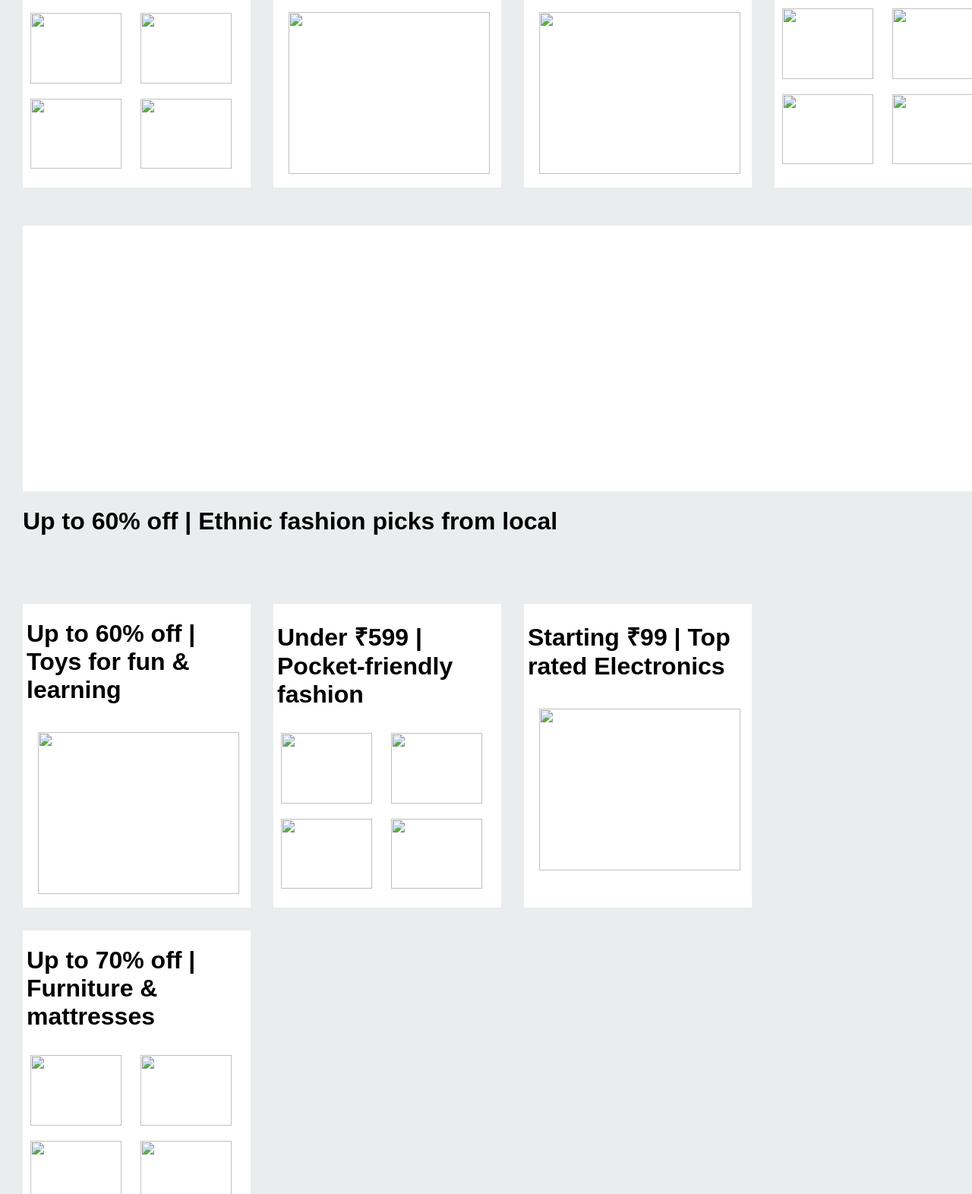
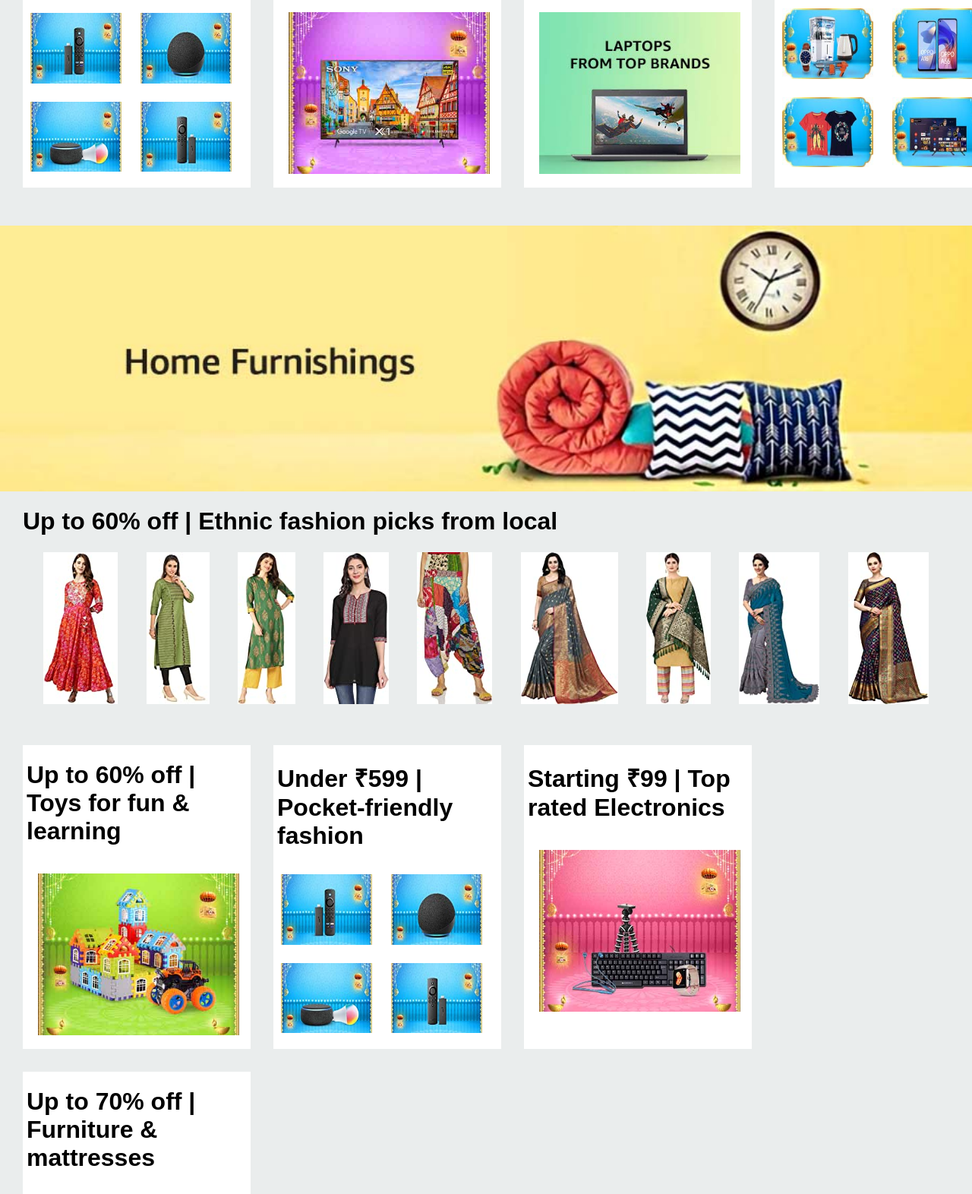
Before and after one commit to MohammedArif-web/Amazon-clone-1, a plain HTML site: page index.html in a window 1280 px wide. Shown: the part 359-1931 px from the top of the page at 76% size. Drawn offline with Linux system fonts and the light colour scheme; files whose address does not match are found by name.

Commit message:
Update index.html

```diff
--- a/index.html
+++ b/index.html
@@ -14,7 +14,7 @@
    <Nav class="navbar">
      <img class="navlogo" src="navlogo.png" alt="">
 
-       <div><img class="location" src="location.png" alt=""></div>
+       <div><img class="location" src="img/location.png" alt=""></div>
      <div><a href="#Address" class="location">Select your address</a></div>
     <div class="drope">
       <form action="">
@@ -30,10 +30,10 @@
      <div ><button class="navbttn"type="submit"><i class="fa fa-search"></i></button></div>
      <div class="signin"><a class="link" href="#Sign In"><span class="account">Hello,Sign In </span><br>Account & List</span></a></div>
      <div class="order"><a class="link" href="#Sign In"><span class="account">returns</span><br>& Orders</span></a></div>
-    <div><img class="cart" src="cart.png" alt=""></div>
+    <div><img class="cart" src="img/cart.png" alt=""></div>
    </Nav>
    <div class="starter">
-    <div><a  href="page2"><img class="sandwich" src="sandwich.png" alt=""><span class="All">All</span></a></div>
+    <div><a  href="page2"><img class="sandwich" src="img/sandwich.png" alt=""><span class="All">All</span></a></div>
 
      <div><a class="link" href="#page2"> Best Sellers</a></div>
      <div><a class="link" href="Page2"> Books</a></div>
@@ -47,7 +47,7 @@
      <div><a class="link" href="Page2"><img src="festival.png" alt=""></a> </div>
 
    </div>
-   <img class="main-img" src="face.jpg">
+   <img class="main-img" src="img/face.jpg">
 
    <div class="grid1">
 
@@ -55,25 +55,25 @@
     <div class="row1">
       <div class="column1">
         <h1 style="padding-left: 5px;">  Up to 40% | Mobiles & accessories</h1>
-        <img src="phone.jpg" style="padding-left: 20px; padding-top: 15px; height:212.8px ;width: 265.3px;" alt="">
+        <img src="img/phone.jpg" style="padding-left: 20px; padding-top: 15px; height:212.8px ;width: 265.3px;" alt="">
       </div>
       <div class="column1">
         <h1 style="padding-left: 5px;">  Great offers on first Purchase </h1>
-        <img src="welcome.jpg" style="padding-left: 20px; padding-top: 15px; height: 212.8px;width: 265.3px;" alt="">
+        <img src="img/welcome.jpg" style="padding-left: 20px; padding-top: 15px; height: 212.8px;width: 265.3px;" alt="">
       </div>
 
       <div  class="column1">
         <div >
           <h1 style="padding-left: 5px;"> Under ₹599 | Pocket-friendly fashion </h1>
-        <img style="width: 120.4px;height: 92.8px; margin: 10px;" src="f1.jpg" alt="">
-        <img style="width: 120.4px;height: 92.8px; margin: 10px;" src="f2.jpg" alt=""><br>
-        <img style="width: 120.4px;height: 92.8px; margin: 10px;" src="f3.jpg" alt="">
-      <img style="width: 120.4px;height: 92.8px;margin: 10px;" src="f4.jpg" alt="">
+        <img style="width: 120.4px;height: 92.8px; margin: 10px;" src="img/f1.jpg" alt="">
+        <img style="width: 120.4px;height: 92.8px; margin: 10px;" src="img/f2.jpg" alt=""><br>
+        <img style="width: 120.4px;height: 92.8px; margin: 10px;" src="img/f3.jpg" alt="">
+      <img style="width: 120.4px;height: 92.8px;margin: 10px;" src="img/f4.jpg" alt="">
       </div>
     </div>
     <div class="column1">
       <h1 style="padding-left: 5px;"> Up to 70% off | One stop deals store for kids </h1>
-      <img src="DesktopGateway_CategoryCard_379X304-2._SY304_CB639218174_.jpg" style="padding-left: 20px; padding-top: 15px; height: 212.8px;width: 265.3px;" alt="">
+      <img src="img/DesktopGateway_CategoryCard_379X304-2._SY304_CB639218174_.jpg" style="padding-left: 20px; padding-top: 15px; height: 212.8px;width: 265.3px;" alt="">
     </div>
 
     </div>
@@ -82,28 +82,28 @@
       <div class="column">
         <div >
           <h1 style="padding-left: 5px;"> Under ₹599 | Pocket-friendly fashion </h1>
-        <img style="width: 120.4px;height: 92.8px; margin: 10px;" src="1x_All-devices-tile-2-min._SY116_CB639196555_.jpg" alt="">
-        <img style="width: 120.4px;height: 92.8px; margin: 10px;" src="1x_All-devices-tile-4-min._SY116_CB639196555_.jpg" alt=""><br>
-        <img style="width: 120.4px;height: 92.8px; margin: 10px;" src="1x_Top-products-Tile-1-min._SY116_CB639196555_.jpg" alt="">
-      <img style="width: 120.4px;height: 92.8px;margin: 10px;" src="1x_Top-products-Tile-3-min._SY116_CB639196555_.jpg" alt="">
+        <img style="width: 120.4px;height: 92.8px; margin: 10px;" src="img/1x_All-devices-tile-2-min._SY116_CB639196555_.jpg" alt="">
+        <img style="width: 120.4px;height: 92.8px; margin: 10px;" src="img/1x_All-devices-tile-4-min._SY116_CB639196555_.jpg" alt=""><br>
+        <img style="width: 120.4px;height: 92.8px; margin: 10px;" src="img/1x_Top-products-Tile-1-min._SY116_CB639196555_.jpg" alt="">
+      <img style="width: 120.4px;height: 92.8px;margin: 10px;" src="img/1x_Top-products-Tile-3-min._SY116_CB639196555_.jpg" alt="">
       </div>
       </div>
       <div class="column">
         <h1 style="padding-left: 5px;">Up to 45% off | Extra savings on Premium TVs </h1>
-      <img src="sony_CategoryCard_379X304._SY304_CB639513626_.jpg" style="padding-left: 20px; padding-top: 15px; height: 212.8px;width: 265.3px;" alt="">
+      <img src="img/sony_CategoryCard_379X304._SY304_CB639513626_.jpg" style="padding-left: 20px; padding-top: 15px; height: 212.8px;width: 265.3px;" alt="">
       </div>
       <div class="column">
         <h1 style="padding-left: 5px;"> Great offers on Laptops & accessories </h1>
-        <img src="Laptops-Sept2019._CB436595915_.jpg" style="padding-left: 20px; padding-top: 15px; height: 212.8px;width: 265.3px;" alt="">
+        <img src="img/Laptops-Sept2019._CB436595915_.jpg" style="padding-left: 20px; padding-top: 15px; height: 212.8px;width: 265.3px;" alt="">
 
       </div>
       <div class="column">
         <div >
           <h1 style="padding-left: 5px;">Brand Days | Top brands, Great offers </h1>
-        <img style="width: 120.4px;height: 92.8px; margin: 10px;" src="a._SY116_CB63427785_.jpg" alt="">
-        <img style="width: 120.4px;height: 92.8px; margin: 10px;" src="a._SY116_CB639427785_.jpg" alt=""><br>
-        <img style="width: 120.4px;height: 92.8px; margin: 10px;" src="a._SY116_CB63942775_.jpg" alt="">
-      <img style="width: 120.4px;height: 92.8px;margin: 10px;" src="a._SY116_CB63942778_.jpg" alt="">
+        <img style="width: 120.4px;height: 92.8px; margin: 10px;" src="img/a._SY116_CB63427785_.jpg" alt="">
+        <img style="width: 120.4px;height: 92.8px; margin: 10px;" src="img/a._SY116_CB639427785_.jpg" alt=""><br>
+        <img style="width: 120.4px;height: 92.8px; margin: 10px;" src="img/a._SY116_CB63942775_.jpg" alt="">
+      <img style="width: 120.4px;height: 92.8px;margin: 10px;" src="img/a._SY116_CB63942778_.jpg" alt="">
       </div>
       </div>
 
@@ -111,20 +111,20 @@
   </div>
   <div class="slidemain">
    <div class="banner">
-    <img src="desktop_banner.jpg" alt="">
+    <img src="img/desktop_banner.jpg" alt="">
     </div>
     <h1 style="padding-left: 30px;">Up to 60% off | Ethnic fashion picks from local </h1>
     <div class="slide">
 
-      <div><img src="41v9vrW48OL._AC_SY200_.jpg" alt=""></div>
-      <div><img src="41vhiPG7FfL._AC_SY200_.jpg" alt=""></div>
-      <div><img src="71SnqNAKFpL._AC_SY200_.jpg" alt=""></div>
-      <div><img src="41MoT3mZjZL._AC_SY200_.jpg" alt=""></div>
-      <div><img src="41xYRw1CHlL._AC_SY200_.jpg" alt=""></div>
-      <div><img src="41C-O5mLm5L._AC_SY200_.jpg" alt=""></div>
-      <div><img src="81IK5PLCVgL._AC_SY200_.jpg" alt=""></div>
-      <div><img src="81rpuGRPoGL._AC_SY200_.jpg" alt=""></div>
-      <div><img src="91hnIcKX7eL._AC_SY200_.jpg" alt=""></div>
+      <div><img src="img/41v9vrW48OL._AC_SY200_.jpg" alt=""></div>
+      <div><img src="img/41vhiPG7FfL._AC_SY200_.jpg" alt=""></div>
+      <div><img src="img/71SnqNAKFpL._AC_SY200_.jpg" alt=""></div>
+      <div><img src="img/41MoT3mZjZL._AC_SY200_.jpg" alt=""></div>
+      <div><img src="img/41xYRw1CHlL._AC_SY200_.jpg" alt=""></div>
+      <div><img src="img/41C-O5mLm5L._AC_SY200_.jpg" alt=""></div>
+      <div><img src="img/81IK5PLCVgL._AC_SY200_.jpg" alt=""></div>
+      <div><img src="img/81rpuGRPoGL._AC_SY200_.jpg" alt=""></div>
+      <div><img src="img/91hnIcKX7eL._AC_SY200_.jpg" alt=""></div>
     </div>
   </div>
   <div class="grid2">
@@ -132,30 +132,30 @@
 
       <div class="column">
         <h1 style="padding-left: 5px;">Up to 60% off | Toys for fun & learning </h1>
-        <img src="Toys-phase-3_1X._SY304_CB639527754_.jpg" style="padding-left: 20px; padding-top: 15px; height: 212.8px;width: 265.3px;" alt="">
+        <img src="img/Toys-phase-3_1X._SY304_CB639527754_.jpg" style="padding-left: 20px; padding-top: 15px; height: 212.8px;width: 265.3px;" alt="">
 
       </div>
       <div class="column">
         <div >
           <h1 style="padding-left: 5px;"> Under ₹599 | Pocket-friendly fashion </h1>
-        <img style="width: 120.4px;height: 92.8px; margin: 10px;" src="1x_All-devices-tile-2-min._SY116_CB639196555_.jpg" alt="">
-        <img style="width: 120.4px;height: 92.8px; margin: 10px;" src="1x_All-devices-tile-4-min._SY116_CB639196555_.jpg" alt=""><br>
-        <img style="width: 120.4px;height: 92.8px; margin: 10px;" src="1x_Top-products-Tile-1-min._SY116_CB639196555_.jpg" alt="">
-      <img style="width: 120.4px;height: 92.8px;margin: 10px;" src="1x_Top-products-Tile-3-min._SY116_CB639196555_.jpg" alt="">
+        <img style="width: 120.4px;height: 92.8px; margin: 10px;" src="img/1x_All-devices-tile-2-min._SY116_CB639196555_.jpg" alt="">
+        <img style="width: 120.4px;height: 92.8px; margin: 10px;" src="img/1x_All-devices-tile-4-min._SY116_CB639196555_.jpg" alt=""><br>
+        <img style="width: 120.4px;height: 92.8px; margin: 10px;" src="img/1x_Top-products-Tile-1-min._SY116_CB639196555_.jpg" alt="">
+      <img style="width: 120.4px;height: 92.8px;margin: 10px;" src="img/1x_Top-products-Tile-3-min._SY116_CB639196555_.jpg" alt="">
       </div>
       </div>
       <div class="column">
         <h1 style="padding-left: 5px;">Starting ₹99 | Top rated Electronics </h1>
-      <img src="Unrec_Dcc_1x._SY304_CB639166731_.jpg" style="padding-left: 20px; padding-top: 15px; height: 212.8px;width: 265.3px;" alt="">
+      <img src="img/Unrec_Dcc_1x._SY304_CB639166731_.jpg" style="padding-left: 20px; padding-top: 15px; height: 212.8px;width: 265.3px;" alt="">
 
       </div>
       <div class="column">
         <div >
           <h1 style="padding-left: 5px;">Up to 70% off | Furniture & mattresses </h1>
-        <img style="width: 120.4px;height: 92.8px; margin: 10px;" src="fur1.jpg" alt="">
-        <img style="width: 120.4px;height: 92.8px; margin: 10px;" src="fur2.jpg" alt=""><br>
-        <img style="width: 120.4px;height: 92.8px; margin: 10px;" src="fur3.jpg" alt="">
-      <img style="width: 120.4px;height: 92.8px;margin: 10px;" src="fur4.jpg" alt="">
+        <img style="width: 120.4px;height: 92.8px; margin: 10px;" src="img/fur1.jpg" alt="">
+        <img style="width: 120.4px;height: 92.8px; margin: 10px;" src="img/fur2.jpg" alt=""><br>
+        <img style="width: 120.4px;height: 92.8px; margin: 10px;" src="img/fur3.jpg" alt="">
+      <img style="width: 120.4px;height: 92.8px;margin: 10px;" src="img/fur4.jpg" alt="">
       </div>
       </div>
 
@@ -164,18 +164,18 @@
   </div>
   <div class="slidemain2">
     <div class="banner">
-      <img src="Jupiter_GW-Editorial_1150x323_P3._CB638955217_.jpg" alt="">
+      <img src="img/Jupiter_GW-Editorial_1150x323_P3._CB638955217_.jpg" alt="">
 
     </div>
     <h1 style="padding-left: 30px;">Shop deals in top categories    </h1>
     <div class="slide">
 
-      <div><img src="DesktopShoveler_200x200._CB639259846_.jpg" alt=""></div>
-      <div><img src="DesktopShoveler_400x400_1x_C._CB639282169_.jpg" alt=""></div>
-      <div><img src="DesktopShoveler_400x400_1x_F._CB639170342_.jpg" alt=""></div>
-      <div><img src="DesktopShoveler_400x400_1x_L._CB638908562_.jpg" alt=""></div>
-      <div><img src="DesktopShoveler_400x400_1x_O._CB638908562_.jpg" alt=""></div>
-      <div><img src="DesktopShoveler_400x400_1x_CE._CB638908562_.jpg" alt=""></div>
+      <div><img src="img/DesktopShoveler_200x200._CB639259846_.jpg" alt=""></div>
+      <div><img src="img/DesktopShoveler_400x400_1x_C._CB639282169_.jpg" alt=""></div>
+      <div><img src="img/DesktopShoveler_400x400_1x_F._CB639170342_.jpg" alt=""></div>
+      <div><img src="img/DesktopShoveler_400x400_1x_L._CB638908562_.jpg" alt=""></div>
+      <div><img src="img/DesktopShoveler_400x400_1x_O._CB638908562_.jpg" alt=""></div>
+      <div><img src="img/DesktopShoveler_400x400_1x_CE._CB638908562_.jpg" alt=""></div>
 
     </div>
 
```
